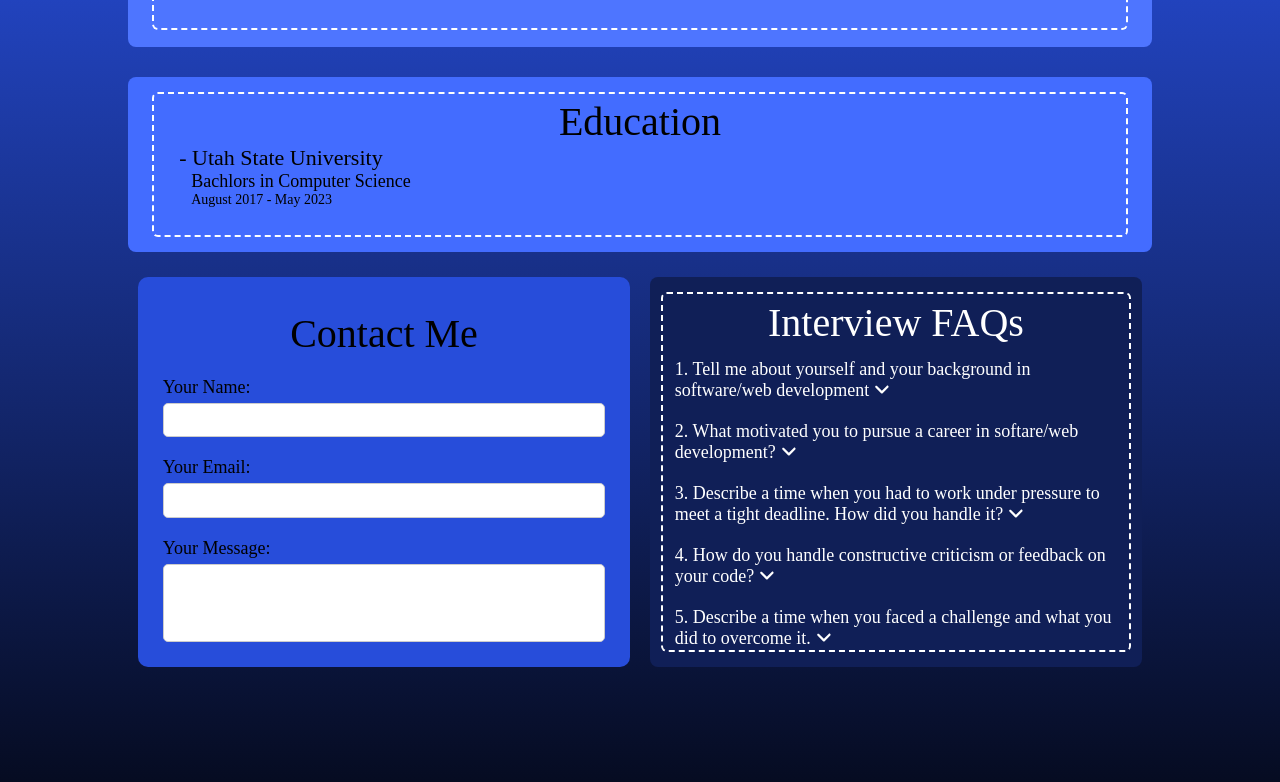
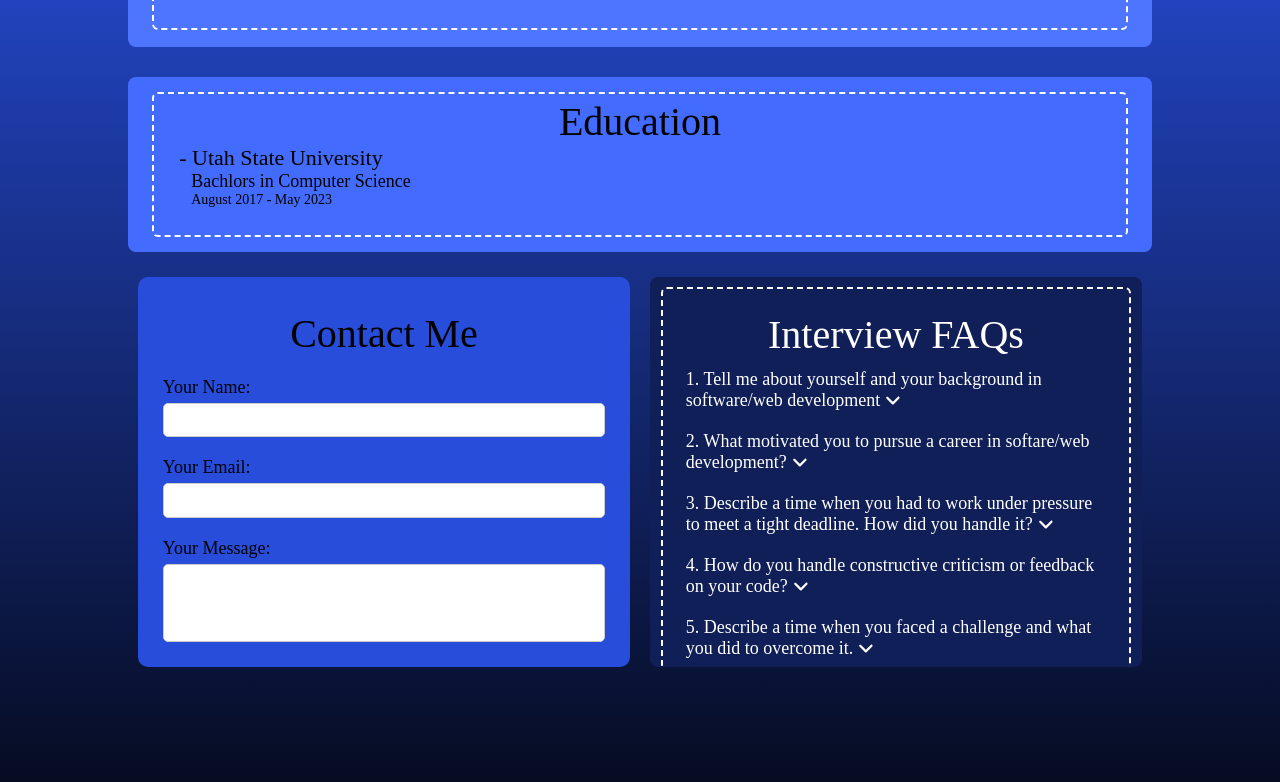
Before and after one commit to jennacioffi/personal-website, a React (Create React App) app: page / in a window 1280 px wide. Shown: the part 1471-2253 px from the top of the page. Built offline with nearby package versions, Linux system fonts and the light colour scheme.

Commit message:
fixed interview FAQs
* styling
* scrollbar within dashed border & data

```diff
--- a/src/components/Card/InterviewFAQsCard/interview_faqs_card.js
+++ b/src/components/Card/InterviewFAQsCard/interview_faqs_card.js
@@ -33,8 +33,7 @@ export default function InterviewFAQsCard({ title, bulletPoints, color }) {
   return (
     <div style={styles.mainContainer}>
       <div style={{ ...styles.cardBackgroundContainer, backgroundColor }}>
-        <div style={styles.dashedBorder}></div>
-        <div style={styles.contentContainer}>
+        <div style={styles.dashedBorder}>
           <div style={styles.cardTitleContainer}>
             <div style={styles.cardTitle}>{title}</div>
           </div>
--- a/src/components/Card/InterviewFAQsCard/interview_faqs_card.styles.js
+++ b/src/components/Card/InterviewFAQsCard/interview_faqs_card.styles.js
@@ -24,12 +24,10 @@ const styles = {
     borderRadius: '6px',
     width: '95%',
     height: '95%',
-    margin: '15px',
-  },
-  contentContainer: {
+    margin: '2%',
     paddingTop: '2%',
     position: 'absolute',
-    width: '100%',
+    overflow: 'auto',
   },
   cardTitleContainer: {
     display: 'flex',
@@ -54,11 +52,9 @@ const styles = {
   answer: {
     color: colors.lightGrey,
     fontSize: '18px',
-
-    // paddingLeft: '12px',
   },
   arrowIcon: {
-    marginLeft: '5px', // Adjust the margin as needed
+    marginLeft: '5px',
   }
 };
 
```
